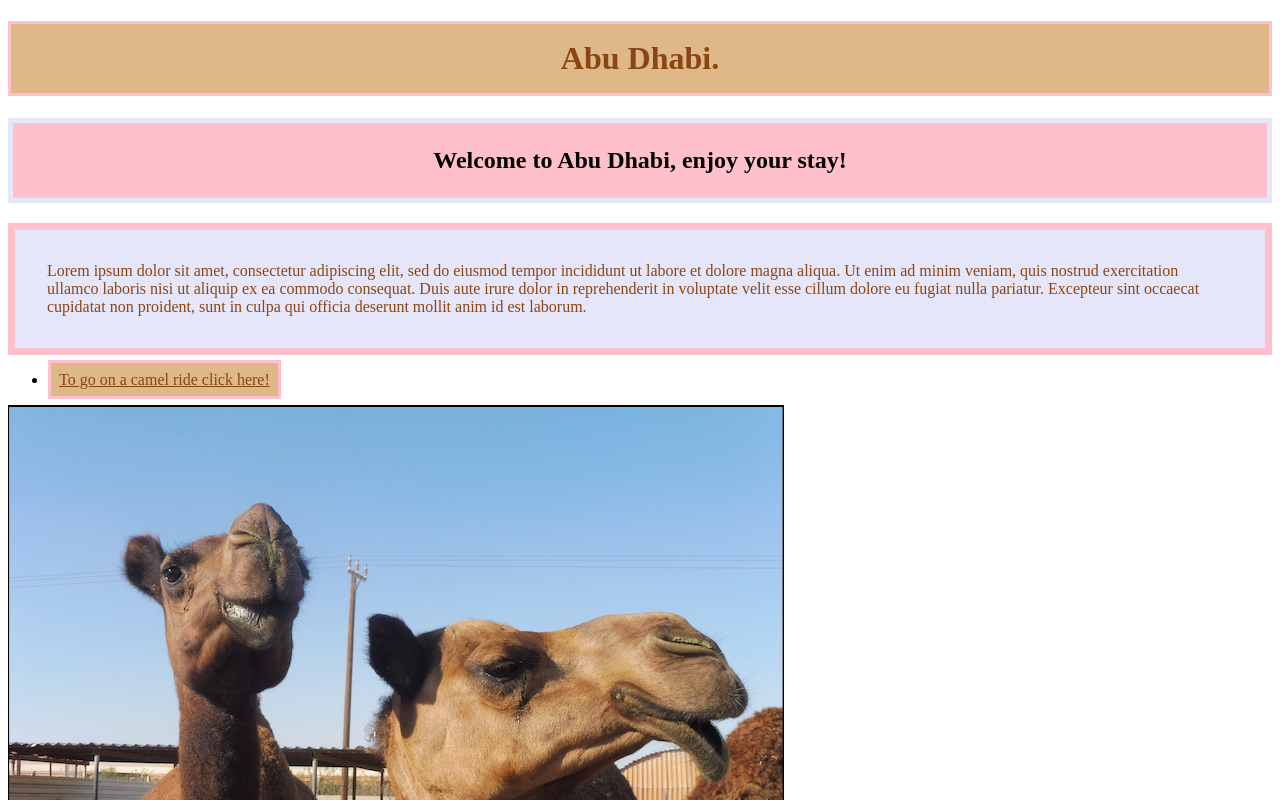
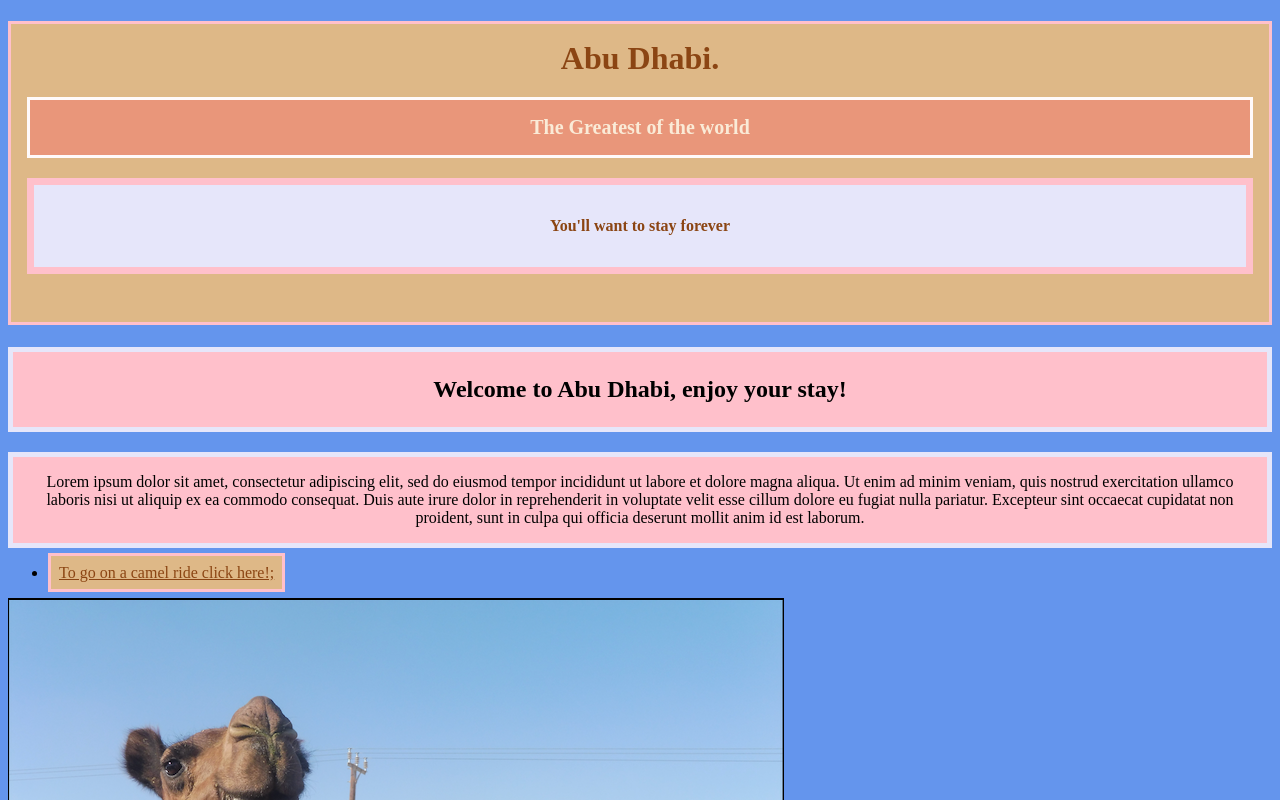
Before and after one commit to wieshaamers/my-project, a plain HTML site: page index.html in a window 1280 px wide. Shown: the top 800 px of the page. Drawn offline with Linux system fonts and the light colour scheme.

Commit message:
Redo Check #3
new boxes

```diff
--- a/css/styles.css
+++ b/css/styles.css
@@ -10,6 +10,7 @@
     background-color:lavender;
 	padding: 2em;
 	border: 7px solid pink;
+	font-size: 16px;
 }
 .my-class2 {
     background-color: pink;
@@ -17,3 +18,14 @@
 	text-align: center;
 	border: 5px solid lavender;
 }
+.my-class3 {
+	background-color: cornflowerblue
+}
+#id2 {
+	font-size: 20px;
+	color:antiquewhite;
+	background-color: darksalmon;
+	padding: inherit;
+	border: 3px solid snow;
+
+}
--- a/index.html
+++ b/index.html
@@ -5,12 +5,13 @@
 <title>Insert title yourself</title>
 <link href="css/styles.css" rel="stylesheet" type="text/css">
 </head>
-<body>
-	<h1 class="my-class"> Abu Dhabi.</h1>
+<body class="my-class3">
+<h1 class="my-class"> Abu Dhabi.
+	  <p id="id2"> The Greatest of the world <p id="my-id"> You'll want to stay forever</p></p> </h1>
 	<h2 class="my-class2">Welcome to Abu Dhabi, enjoy your stay!</h2>
-	<p id="my-id">Lorem ipsum dolor sit amet, consectetur adipiscing elit, sed do eiusmod tempor incididunt ut labore et dolore magna aliqua. Ut enim ad minim veniam, quis nostrud exercitation ullamco laboris nisi ut aliquip ex ea commodo consequat. Duis aute irure dolor in reprehenderit in voluptate velit esse cillum dolore eu fugiat nulla pariatur. Excepteur sint occaecat cupidatat non proident, sunt in culpa qui officia deserunt mollit anim id est laborum.</p>
+	<p class="my-class2">Lorem ipsum dolor sit amet, consectetur adipiscing elit, sed do eiusmod tempor incididunt ut labore et dolore magna aliqua. Ut enim ad minim veniam, quis nostrud exercitation ullamco laboris nisi ut aliquip ex ea commodo consequat. Duis aute irure dolor in reprehenderit in voluptate velit esse cillum dolore eu fugiat nulla pariatur. Excepteur sint occaecat cupidatat non proident, sunt in culpa qui officia deserunt mollit anim id est laborum.</p>
 <ul>
-	<li> <a href= "http://www.buas.nl/" class="my-class"> To go on a camel ride click here! </a></li></ul>
+	<li> <a href= "http://www.buas.nl/" class="my-class"> To go on a camel ride click here!; </a></li></ul>
 <img src="images/Kamelenman.png" width="776" height="580" alt=""/>
 </body>
 </html>
```
